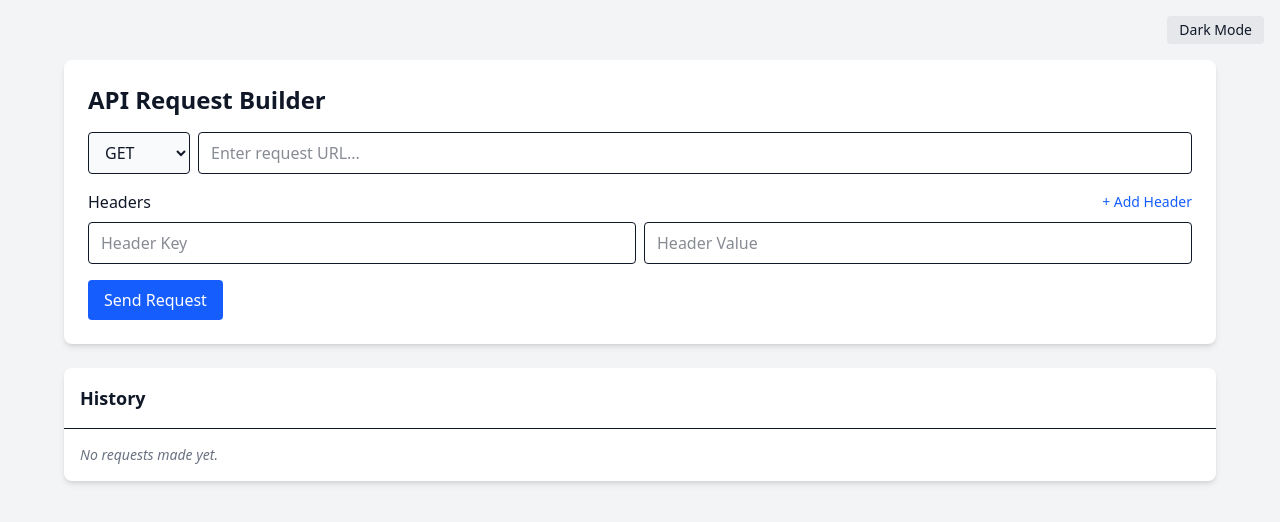
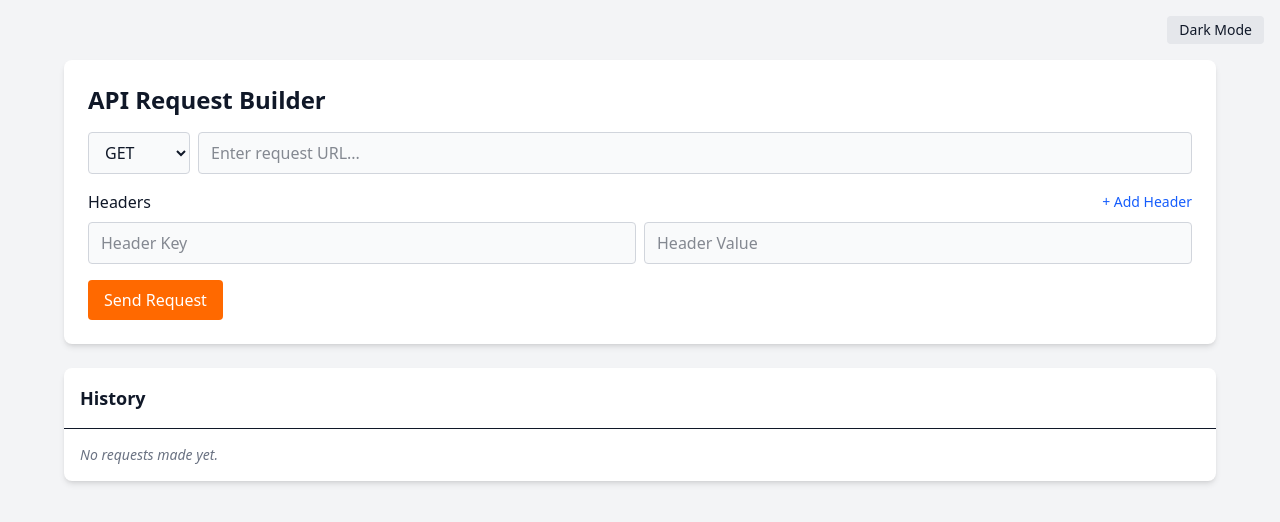
Before and after one commit to innovatewithkishlay/api-tester, a React (Vite) app: page / in a window 1280 px wide. Shown: the top 522 px of the page. Built offline with nearby package versions, Linux system fonts and the light colour scheme.

Commit message:
feat: add toggle mode in apiForm.tsx

```diff
--- a/src/components/ApiForm.tsx
+++ b/src/components/ApiForm.tsx
@@ -21,13 +21,9 @@ const ApiForm: React.FC = () => {
   const [loading, setLoading] = useState<boolean>(false);
   const [history, setHistory] = useState<HistoryItem[]>([]);
   const [historyOpen, setHistoryOpen] = useState<boolean>(true);
-
-  // NEW: store response headers & duration
-  const [responseHeaders, setResponseHeaders] =
-    useState<Record<string, string>>();
+  const [responseHeaders, setResponseHeaders] = useState<Record<string, string>>();
   const [duration, setDuration] = useState<number>();
 
-  // Load history from localStorage
   useEffect(() => {
     const saved = localStorage.getItem(LOCAL_STORAGE_KEY);
     if (saved) {
@@ -35,31 +31,21 @@ const ApiForm: React.FC = () => {
     }
   }, []);
 
-  // Save new history entry
   const saveHistoryItem = (item: HistoryItem) => {
-    const updated = [item, ...history].slice(0, 20); // keep only last 20 entries
+    const updated = [item, ...history].slice(0, 20);
     setHistory(updated);
     localStorage.setItem(LOCAL_STORAGE_KEY, JSON.stringify(updated));
   };
 
-  const handleHeaderChange = (
-    index: number,
-    field: "key" | "value",
-    value: string
-  ) => {
+  const handleHeaderChange = (index: number, field: "key" | "value", value: string) => {
     const updated = [...headers];
     updated[index][field] = value;
     setHeaders(updated);
   };
 
-  const addHeaderRow = () => {
-    setHeaders([...headers, { key: "", value: "" }]);
-  };
-
+  const addHeaderRow = () => setHeaders([...headers, { key: "", value: "" }]);
   const removeHeaderRow = (index: number) => {
-    if (headers.length > 1) {
-      setHeaders(headers.filter((_, i) => i !== index));
-    }
+    if (headers.length > 1) setHeaders(headers.filter((_, i) => i !== index));
   };
 
   const handleSubmit = async (e: React.FormEvent) => {
@@ -92,31 +78,23 @@ const ApiForm: React.FC = () => {
       setResponseHeaders(undefined);
       setDuration(undefined);
 
-      // Start timer
       const start = performance.now();
-
       const res = await axios({
         method,
         url,
         data: ["POST", "PUT", "PATCH"].includes(method) ? parsedBody : undefined,
         headers: { "Content-Type": "application/json", ...headerObj },
       });
+      const end = performance.now();
 
-      // End timer
-      const end = performance.now();
       setDuration(Math.round(end - start));
-
       setStatus(res.status);
       setResponseData(res.data);
 
-      // Store headers safely
       const plainHeaders: Record<string, string> = {};
-      Object.entries(res.headers).forEach(([k, v]) => {
-        plainHeaders[k] = String(v);
-      });
+      Object.entries(res.headers).forEach(([k, v]) => (plainHeaders[k] = String(v)));
       setResponseHeaders(plainHeaders);
 
-      // Save to history
       saveHistoryItem({
         method,
         url,
@@ -131,9 +109,7 @@ const ApiForm: React.FC = () => {
           setResponseData(err.response.data);
           if (err.response.headers) {
             const plainHeaders: Record<string, string> = {};
-            Object.entries(err.response.headers).forEach(([k, v]) => {
-              plainHeaders[k] = String(v);
-            });
+            Object.entries(err.response.headers).forEach(([k, v]) => (plainHeaders[k] = String(v)));
             setResponseHeaders(plainHeaders);
           }
         } else {
@@ -158,11 +134,10 @@ const ApiForm: React.FC = () => {
 
   return (
     <div className="max-w-6xl w-full grid grid-cols-1 md:grid-cols-[2fr,1fr] gap-6">
-      {/* Main Form */}
       <div>
         <form
           onSubmit={handleSubmit}
-          className="p-6 rounded-lg bg-white dark:bg-gray-800 shadow-md space-y-4"
+          className="p-6 rounded-lg bg-white dark:bg-[#2b2b2b] shadow-md space-y-4"
         >
           <div className="flex justify-between items-center">
             <h2 className="text-2xl font-semibold">API Request Builder</h2>
@@ -175,12 +150,11 @@ const ApiForm: React.FC = () => {
             </button>
           </div>
 
-          {/* Method + URL */}
           <div className="flex gap-2">
             <select
               value={method}
               onChange={(e) => setMethod(e.target.value)}
-              className="border rounded px-3 py-2 bg-gray-50 dark:bg-gray-700"
+              className="border border-gray-300 dark:border-gray-600 rounded px-3 py-2 bg-gray-50 dark:bg-[#3a3a3a]"
             >
               <option>GET</option>
               <option>POST</option>
@@ -193,11 +167,10 @@ const ApiForm: React.FC = () => {
               placeholder="Enter request URL..."
               value={url}
               onChange={(e) => setUrl(e.target.value)}
-              className="flex-1 border rounded px-3 py-2 dark:bg-gray-700"
+              className="flex-1 border border-gray-300 dark:border-gray-600 rounded px-3 py-2 bg-gray-50 dark:bg-[#3a3a3a]"
             />
           </div>
 
-          {/* Headers */}
           <div>
             <div className="flex justify-between items-center mb-2">
               <label className="font-medium">Headers</label>
@@ -215,19 +188,15 @@ const ApiForm: React.FC = () => {
                   type="text"
                   placeholder="Header Key"
                   value={h.key}
-                  onChange={(e) =>
-                    handleHeaderChange(index, "key", e.target.value)
-                  }
-                  className="border rounded px-3 py-2 flex-1 dark:bg-gray-700"
+                  onChange={(e) => handleHeaderChange(index, "key", e.target.value)}
+                  className="border border-gray-300 dark:border-gray-600 rounded px-3 py-2 flex-1 bg-gray-50 dark:bg-[#3a3a3a]"
                 />
                 <input
                   type="text"
                   placeholder="Header Value"
                   value={h.value}
-                  onChange={(e) =>
-                    handleHeaderChange(index, "value", e.target.value)
-                  }
-                  className="border rounded px-3 py-2 flex-1 dark:bg-gray-700"
+                  onChange={(e) => handleHeaderChange(index, "value", e.target.value)}
+                  className="border border-gray-300 dark:border-gray-600 rounded px-3 py-2 flex-1 bg-gray-50 dark:bg-[#3a3a3a]"
                 />
                 {headers.length > 1 && (
                   <button
@@ -242,26 +211,24 @@ const ApiForm: React.FC = () => {
             ))}
           </div>
 
-          {/* JSON Body */}
           {["POST", "PUT", "PATCH"].includes(method) && (
             <textarea
               placeholder="Enter JSON request body..."
               value={body}
               onChange={(e) => setBody(e.target.value)}
-              className="w-full border rounded px-3 py-2 font-mono text-sm min-h-[120px] dark:bg-gray-700"
+              className="w-full border border-gray-300 dark:border-gray-600 rounded px-3 py-2 font-mono text-sm min-h-[120px] bg-gray-50 dark:bg-[#3a3a3a]"
             />
           )}
 
           <button
             type="submit"
-            className="bg-blue-600 hover:bg-blue-700 text-white px-4 py-2 rounded transition-colors"
+            className="bg-orange-500 hover:bg-orange-600 text-white px-4 py-2 rounded transition-colors"
             disabled={loading}
           >
             {loading ? "Sending..." : "Send Request"}
           </button>
         </form>
 
-        {/* Response */}
         <ResponseViewer
           status={status}
           data={responseData}
@@ -270,23 +237,12 @@ const ApiForm: React.FC = () => {
         />
       </div>
 
-      {/* History Panel - Desktop */}
       <div className="hidden md:block">
-        <HistoryPanel
-          history={history}
-          onSelect={handleHistorySelect}
-          isOpen={true}
-        />
+        <HistoryPanel history={history} onSelect={handleHistorySelect} isOpen={true} />
       </div>
-
-      {/* Animated Panel - Mobile */}
       {historyOpen && (
         <div className="md:hidden col-span-full">
-          <HistoryPanel
-            history={history}
-            onSelect={handleHistorySelect}
-            isOpen={historyOpen}
-          />
+          <HistoryPanel history={history} onSelect={handleHistorySelect} isOpen={historyOpen} />
         </div>
       )}
     </div>
```
